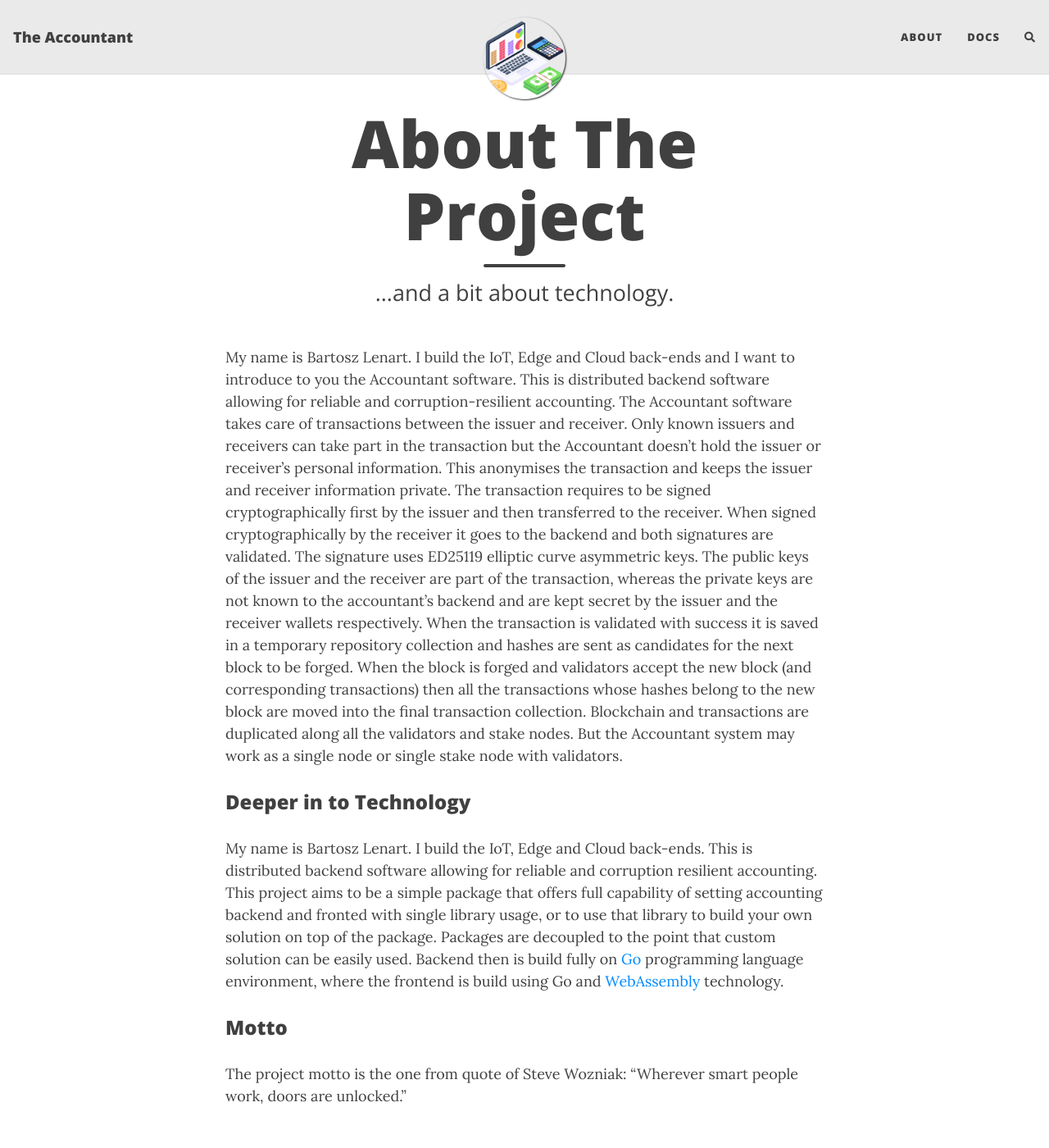
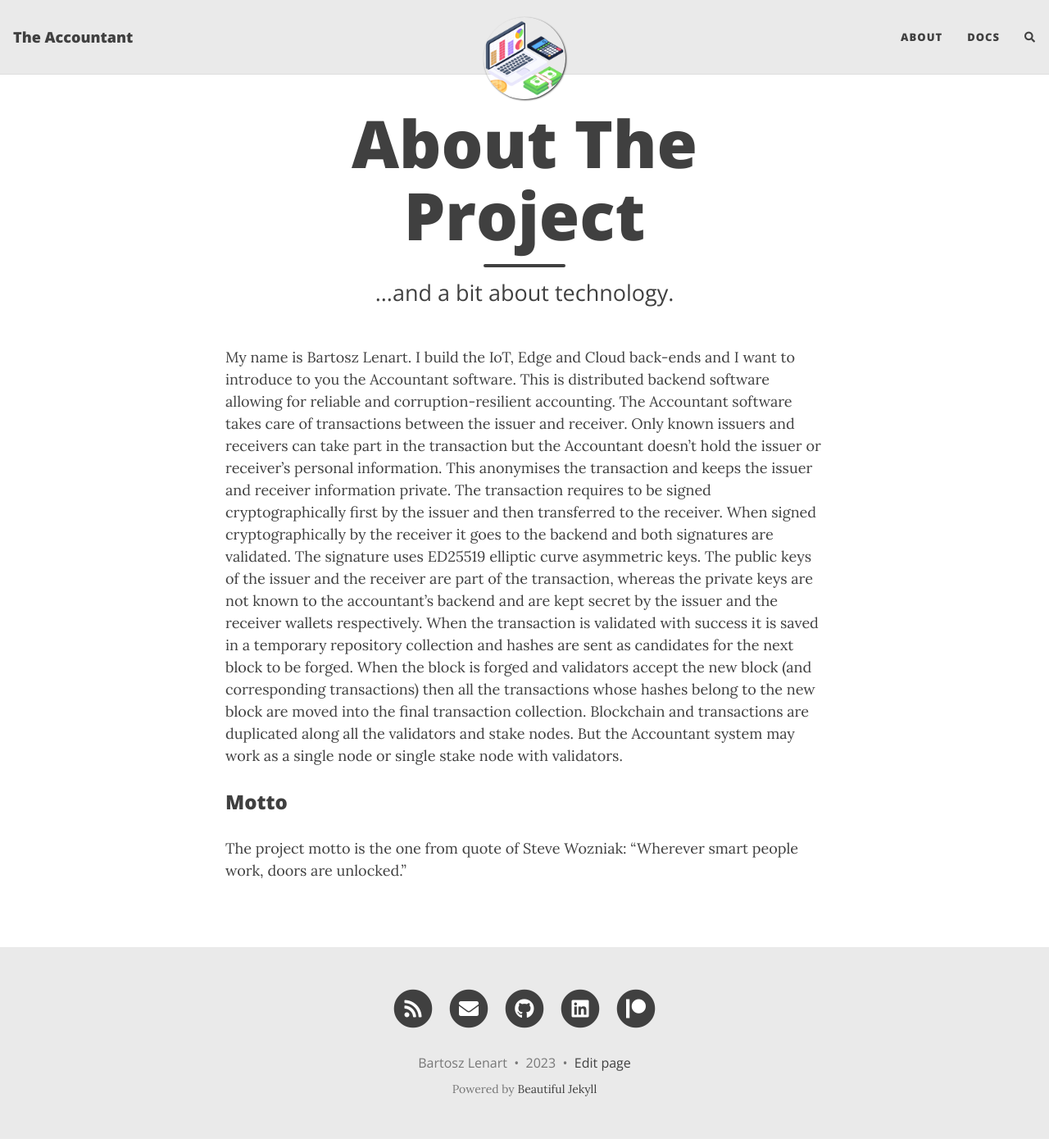
Before and after one commit to TheBlueDotGame/The-Accountant, a Jekyll site: the page built from docs/about.md, in a window 1280 px wide and 1400 px high. Shown: the whole window at 82% size. Built offline with Jekyll 4.4.1, drawn with Linux system fonts in a browser that asks for light colours; nearby versions of some CDN libraries; comment, search, counter and statistics services are not loaded.

Commit message:
Fix about.

```diff
--- a/docs/about.md
+++ b/docs/about.md
@@ -7,16 +7,9 @@ subtitle: ...and a bit about technology.
 My name is Bartosz Lenart. I build the IoT, Edge and Cloud back-ends and I want to introduce to you the Accountant software.
 This is distributed backend software allowing for reliable and corruption-resilient accounting.
 The Accountant software takes care of transactions between the issuer and receiver. Only known issuers and receivers can take part in the transaction but the Accountant doesn’t hold the issuer or receiver's personal information. This anonymises the transaction and keeps the issuer and receiver information private. The transaction requires to be signed cryptographically first by the issuer and then transferred to the receiver. When signed cryptographically by the receiver it goes to the backend and both signatures are validated.
-The signature uses ED25119 elliptic curve asymmetric keys. The public keys of the issuer and the receiver are part of the transaction, whereas the private keys are not known to the accountant's backend and are kept secret by the issuer and the receiver wallets respectively.
+The signature uses ED25519 elliptic curve asymmetric keys. The public keys of the issuer and the receiver are part of the transaction, whereas the private keys are not known to the accountant's backend and are kept secret by the issuer and the receiver wallets respectively.
 When the transaction is validated with success it is saved in a temporary repository collection and hashes are sent as candidates for the next block to be forged. When the block is forged and validators accept the new block (and corresponding transactions) then all the transactions whose hashes belong to the new block are moved into the final transaction collection.
 Blockchain and transactions are duplicated along all the validators and stake nodes. But the Accountant system may work as a single node or single stake node with validators.
-
-### Deeper in to Technology
-
-My name is Bartosz Lenart. I build the IoT, Edge and Cloud back-ends. This is distributed backend software allowing for reliable and corruption resilient accounting.
-This project aims to be a simple package that offers full capability of setting accounting backend and fronted with single library usage, or to use that library to build your own solution on top of the package. Packages are decoupled to the point that custom solution can be easily used.
-Backend then is build fully on [Go](https://go.dev/) programming language environment, where the frontend is build using Go and [WebAssembly](https://webassembly.org/) technology.
-
 
 ### Motto
 
```
